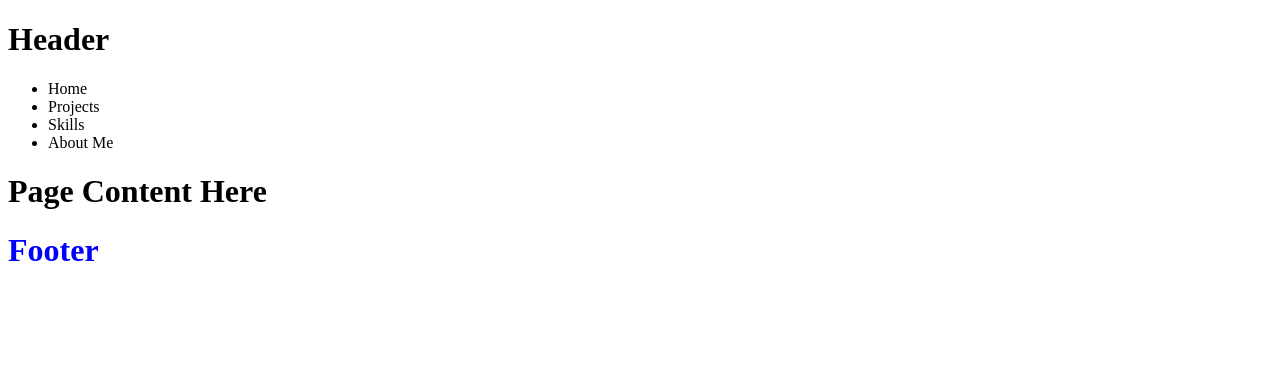
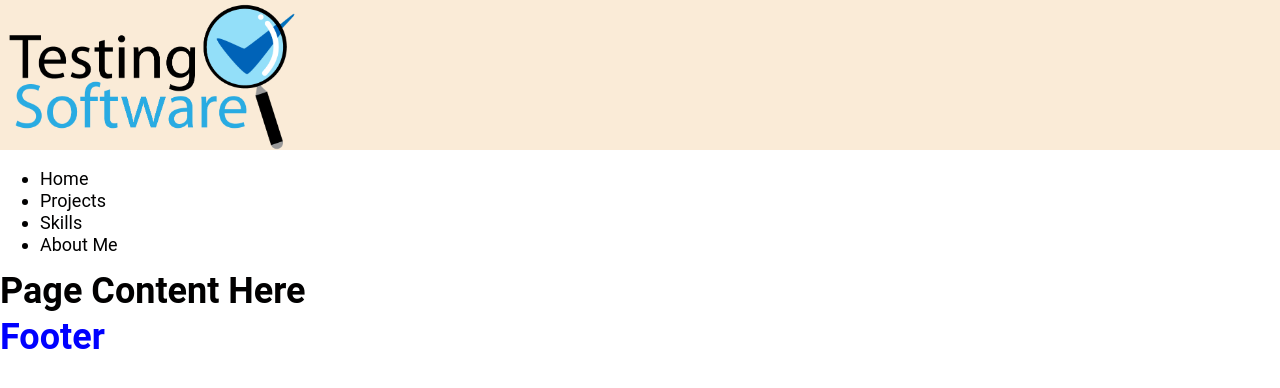
Before and after one commit to lukascedving/plcportfolio, an Angular app in the folder my-app/: page / in a window 1280 px wide. Shown: the top 388 px of the page. Built offline with nearby package versions, Linux system fonts and the light colour scheme.

Commit message:
added testlogo

```diff
--- a/my-app/src/app/header/header.html
+++ b/my-app/src/app/header/header.html
@@ -1 +1,3 @@
-<h1>Header</h1>
+<div class="logo">
+    <img src="assets/graphics/softtest.png" alt="Logo" width=300px />
+</div>
--- a/my-app/src/styles.css
+++ b/my-app/src/styles.css
@@ -1,5 +1,30 @@
 /* You can add global styles to this file, and also import other style files */
+
+body {
+    font-family: 'Roboto', sans-serif;
+    font-size: 18px;
+    line-height: 22px;
+    color: #010000;
+    max-width: 1920px;
+    margin: 0 auto;
+    padding: 0;
+}
 
 footer {
     color: blue;
 }
+
+#container {
+    width: 100%;
+    max-width: 1345px;
+    margin: 0 0 20px 0;
+    padding: 0;
+}
+
+header {
+    display: block;
+    width: 100%;
+    height: 150px;
+    position: relative;
+    background-color: antiquewhite
+}
```
Also changed, not shown: my-app/src/assets/graphics/softtest.png (added).
